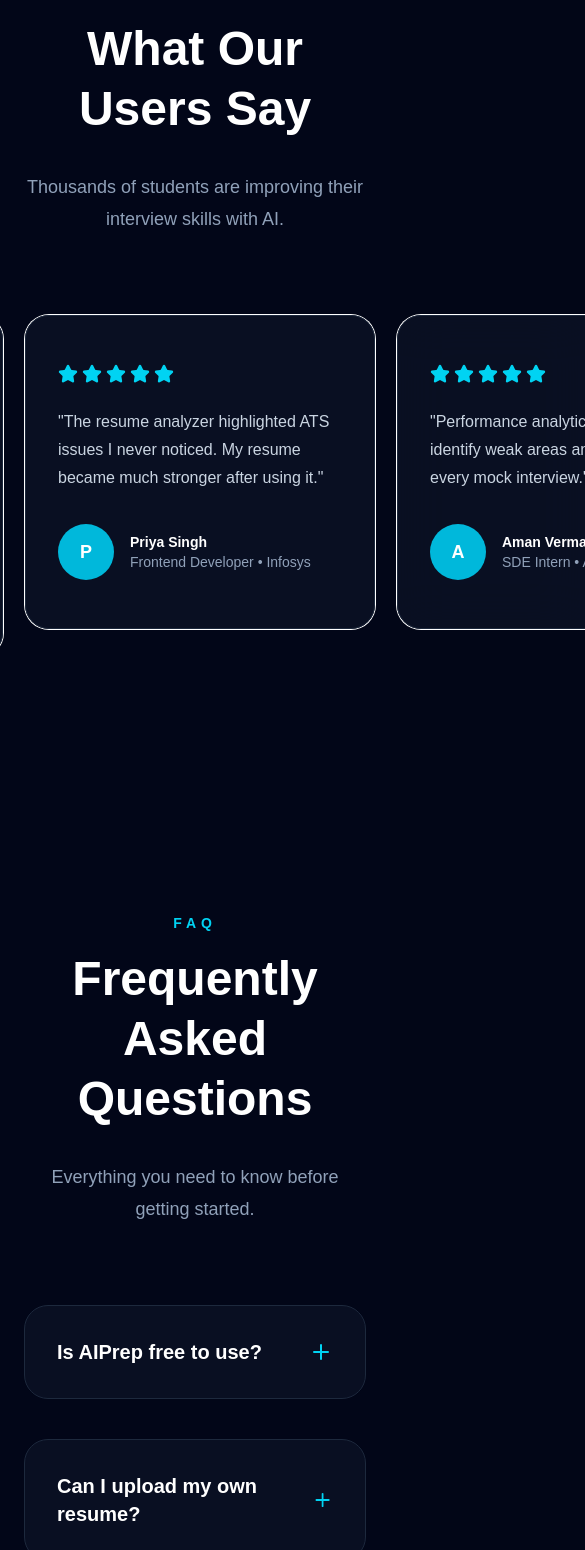
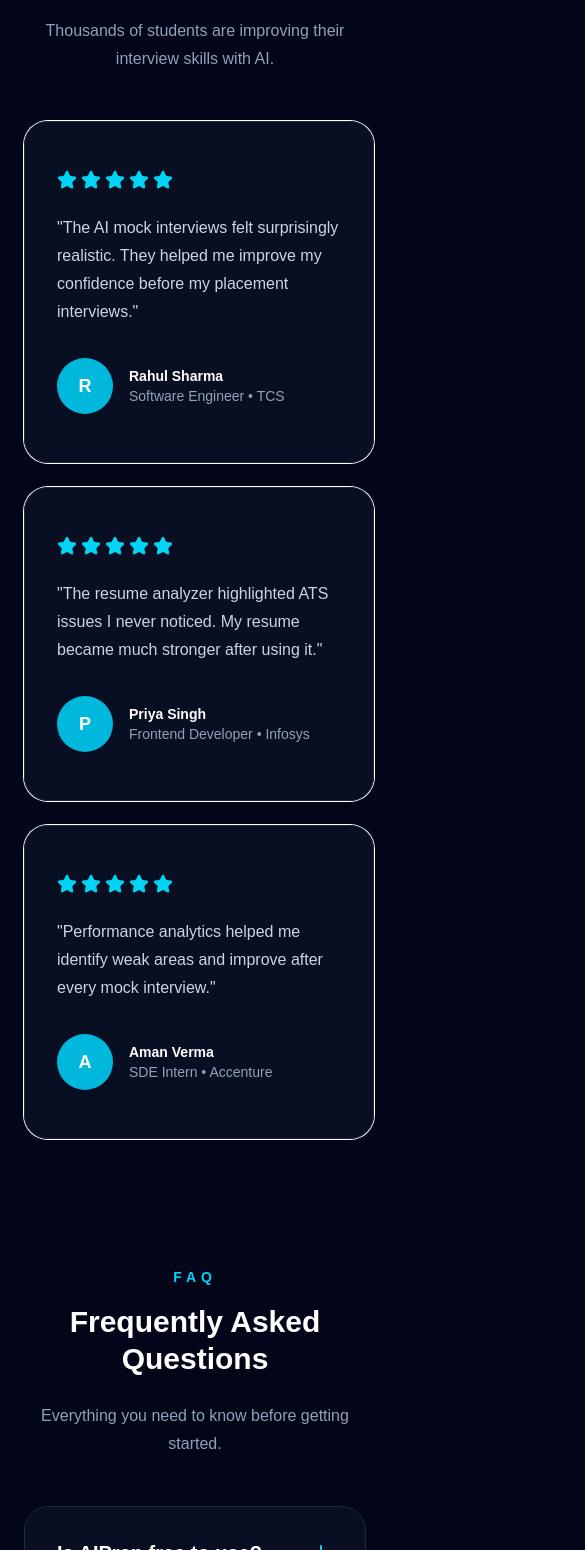
Before and after one commit to souvik577/AI-Interview-Prep, a React (Vite) app in the folder client-backup/: page / in a window 390 px wide. Shown: the part 6098-7648 px from the top of the page, 585 px wide, since content can reach past the window. Built offline with nearby package versions, Linux system fonts and the light colour scheme; no server answers.

Commit message:
Fix responsive layout

```diff
--- a/client-backup/src/components/sections/FAQ/FAQ.jsx
+++ b/client-backup/src/components/sections/FAQ/FAQ.jsx
@@ -28,30 +28,28 @@ const FAQ = () => {
   return (
     <section
       id="faq"
-      className="bg-slate-950 py-32 flex justify-center"
+      className="bg-slate-950 py-16 sm:py-20 md:py-32 flex justify-center"
     >
       <div className="w-full max-w-6xl px-6">
 
         {/* Heading */}
         <div className="mx-auto flex max-w-4xl flex-col items-center text-center">
-
           <p className="mb-4 text-sm font-semibold uppercase tracking-[0.35em] text-cyan-400">
             FAQ
           </p>
 
-          <h2 className="max-w-3xl text-5xl font-bold leading-tight text-white">
+          <h2 className="max-w-3xl text-3xl font-bold leading-tight text-white sm:text-4xl md:text-5xl">
             Frequently Asked Questions
           </h2>
 
-          <p className="mt-8 max-w-2xl text-lg leading-8 text-slate-400">
+          <p className="mt-6 max-w-2xl text-base leading-7 text-slate-400 sm:text-lg sm:leading-8">
             Everything you need to know before getting started.
           </p>
-
         </div>
 
         {/* FAQ Items */}
-        <div className="mx-auto mt-20 flex w-full justify-center">
-            <div className="w-full max-w-4xl space-y-10">
+        <div className="mx-auto mt-12 flex w-full justify-center md:mt-20">
+          <div className="w-full max-w-4xl space-y-6 sm:space-y-8 md:space-y-10">
             {faqs.map((faq, index) => (
               <FAQItem
                 key={index}
--- a/client-backup/src/components/sections/Testimonials/Testimonials.jsx
+++ b/client-backup/src/components/sections/Testimonials/Testimonials.jsx
@@ -29,39 +29,35 @@ const Testimonials = () => {
   return (
     <section
       id="testimonials"
-    className="bg-slate-950 py-32 flex justify-center"
+      className="bg-slate-950 py-16 sm:py-20 md:py-32 flex justify-center"
     >
         <div className="w-full max-w-6xl px-6">
 
             {/* Heading */}
             <div className="mx-auto flex max-w-4xl flex-col items-center text-center">
-
               <p className="mb-4 text-sm font-semibold uppercase tracking-[0.35em] text-cyan-400">
                 TESTIMONIALS
               </p>
 
-            <h2 className="max-w-3xl text-5xl font-bold leading-tight text-white">
+              <h2 className="max-w-3xl text-3xl font-bold leading-tight text-white sm:text-4xl md:text-5xl">
                 What Our Users Say
               </h2>
 
-            <p className="mt-8 max-w-2xl text-lg leading-8 text-slate-400">
+              <p className="mt-6 max-w-2xl text-base leading-7 text-slate-400 sm:text-lg sm:leading-8">
                 Thousands of students are improving their interview skills with AI.
               </p>
-
             </div>
 
             {/* Cards */}
-            <div className="mx-auto mt-20 flex justify-center gap-8">
-
+            <div className="mx-auto mt-12 flex flex-col items-center gap-6 md:mt-20 md:flex-row md:justify-center md:gap-8">
               {testimonials.map((item) => (
                 <div
                   key={item.name}
-                className="w-[340px] flex-shrink-0"
+                  className="w-full max-w-sm md:w-[340px] md:flex-shrink-0"
                 >
                   <TestimonialCard {...item} />
                 </div>
               ))}
-
             </div>
 
         </div>
```
Lines whose indentation alone changed are shown as unchanged.
